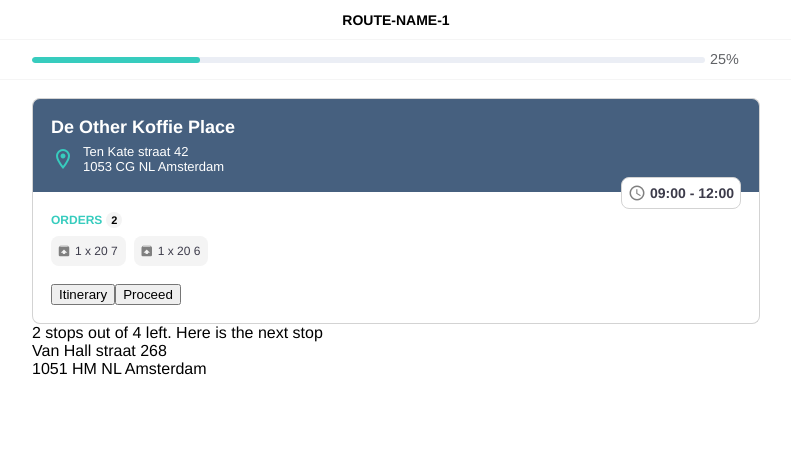
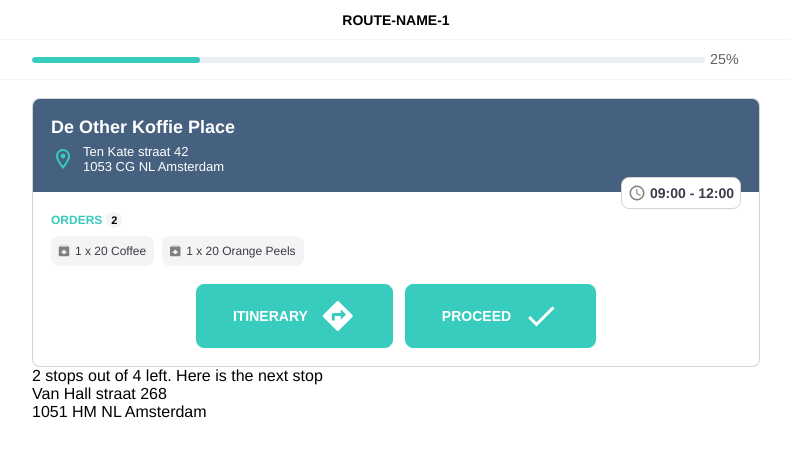
Before and after one commit to dvasyliev/driver-waste-free-app, a Vue app: page /route-wizard/1 in a window 1280 px wide. Shown: the top 456 px of the page, without its empty margins (244-1035 px from the left). Built offline with nearby package versions, Linux system fonts and the light colour scheme.

Commit message:
finished route stop card

```diff
--- a/src/features/route-wizard/components/RouteStopCard.vue
+++ b/src/features/route-wizard/components/RouteStopCard.vue
@@ -34,23 +34,33 @@
               <div class="RouteStopCard-ordersItemIcon">
                 <span class="material-icons">{{ order.type === 0 ? 'unarchive' : 'archive' }}</span>
               </div>
-              {{ order.quantity }} x {{ order.size }} {{ order.stream_product_id }}
+              {{ order.quantity }} x {{ order.size }} {{ order.stream_product_name }}
             </div>
           </template>
         </div>
       </div>
 
-      <template v-if="$slots['controls']">
-        <div class="RouteStopCard-controls">
-          <slot name="controls" />
-        </div>
-      </template>
+      <div class="RouteStopCard-buttons">
+        <ElButton
+          class="RouteStopCard-button"
+          color="#37ccbe"
+          @click="emit('itinerary', addressQuery)"
+        >
+          Itinerary
+          <span class="material-icons">directions</span>
+        </ElButton>
+
+        <ElButton class="RouteStopCard-button" color="#37ccbe" @click="emit('proceed')">
+          Proceed
+          <span class="material-icons">done</span>
+        </ElButton>
+      </div>
     </div>
   </div>
 </template>
 
 <script lang="ts" setup>
-import { toRefs } from 'vue'
+import { computed, toRefs } from 'vue'
 import { useDateFormat } from '@vueuse/core'
 import { Stop } from '../types'
 
@@ -58,11 +68,22 @@ type Props = {
   stop: Stop
 }
 
+type Emit = {
+  (event: 'itinerary', query: string): void
+  (event: 'proceed'): void
+}
+
 const props = defineProps<Props>()
+const emit = defineEmits<Emit>()
+
 const { stop } = toRefs(props)
-
 const timeStart = useDateFormat(stop.value.time_start, 'HH:mm')
 const timeEnd = useDateFormat(stop.value.time_end, 'HH:mm')
+const addressQuery = computed(() => {
+  const { house_number, street, town, country, postal_code } = stop.value.address
+
+  return `${house_number} ${street}, ${town}, ${country}, ${postal_code}`
+})
 </script>
 
 <style lang="scss" scoped>
@@ -200,8 +221,31 @@ const timeEnd = useDateFormat(stop.value.time_end, 'HH:mm')
     }
   }
 
-  &-controls {
-    margin-top: 18px;
+  &-buttons {
+    display: flex;
+    flex-wrap: wrap;
+    justify-content: center;
+    margin: 12px -6px -6px;
+  }
+
+  &-button {
+    display: flex;
+    align-items: center;
+    justify-content: center;
+    height: 64px;
+    margin: 6px;
+    padding: 0 36px;
+    border-radius: 8px;
+    box-shadow: none;
+    font-weight: bold;
+    text-transform: uppercase;
+    color: #ffffff;
+
+    span {
+      display: block;
+      margin-left: 12px;
+      font-size: 36px;
+    }
   }
 }
 </style>
--- a/src/features/route-wizard/components/RouteWizard.vue
+++ b/src/features/route-wizard/components/RouteWizard.vue
@@ -1,11 +1,8 @@
 <template>
-  <template v-if="currentStop">
-    <RouteStopCard :stop="currentStop">
-      <template #controls>
-        <button>Itinerary</button>
-        <button @click="onProceed">Proceed</button>
-      </template>
-    </RouteStopCard>
+  <template v-if="isRouteCompleted"> Route completed! </template>
+
+  <template v-else-if="currentStop">
+    <RouteStopCard :stop="currentStop" @itinerary="onItinerary" @proceed="onProceed" />
     <RouteSummary />
   </template>
 </template>
@@ -17,10 +14,16 @@ import RouteStopCard from './RouteStopCard.vue'
 import RouteSummary from './RouteSummary.vue'
 
 const routeWizardStore = useRouteWizardStore()
-const { currentStop } = storeToRefs(routeWizardStore)
+const { route, currentStop, isRouteCompleted } = storeToRefs(routeWizardStore)
+
+function onItinerary(query: string) {
+  window.open(`http://maps.google.com/?q=${query}`, '_blank')
+}
 
 async function onProceed() {
-  await routeWizardStore.completeCurrentStop()
-  await routeWizardStore.getRoute()
+  if (route.value) {
+    await routeWizardStore.completeCurrentStop()
+    await routeWizardStore.getRoute(route.value.route_id)
+  }
 }
 </script>
--- a/src/features/route-wizard/routeDataMock.json
+++ b/src/features/route-wizard/routeDataMock.json
@@ -23,6 +23,7 @@
         {
           "order_id": "000000007",
           "stream_product_id": 6,
+          "stream_product_name": "Orange Peels",
           "stream_type": "sinaasappelschillen",
           "quantity": 1,
           "size": 20,
@@ -32,6 +33,7 @@
         {
           "order_id": "000000006",
           "stream_product_id": 7,
+          "stream_product_name": "Coffee",
           "stream_type": "koffiedrab",
           "quantity": 1,
           "size": 20,
@@ -63,6 +65,7 @@
         {
           "order_id": "000000004",
           "stream_product_id": 7,
+          "stream_product_name": "Coffee",
           "stream_type": "koffiedrab",
           "quantity": 1,
           "size": 20,
@@ -72,6 +75,7 @@
         {
           "order_id": "000000005",
           "stream_product_id": 6,
+          "stream_product_name": "Orange Peels",
           "stream_type": "sinaasappelschillen",
           "quantity": 1,
           "size": 20,
@@ -103,6 +107,7 @@
         {
           "order_id": "000000003",
           "stream_product_id": 6,
+          "stream_product_name": "Orange Peels",
           "stream_type": "sinaasappelschillen",
           "quantity": 1,
           "size": 20,
@@ -112,6 +117,7 @@
         {
           "order_id": "000000004",
           "stream_product_id": 6,
+          "stream_product_name": "Orange Peels",
           "stream_type": "sinaasappelschillen",
           "quantity": 2,
           "size": 20,
@@ -121,6 +127,7 @@
         {
           "order_id": "000000002",
           "stream_product_id": 7,
+          "stream_product_name": "Coffee",
           "stream_type": "koffiedrab",
           "quantity": 1,
           "size": 20,
@@ -152,6 +159,7 @@
         {
           "order_id": "000000001",
           "stream_product_id": 7,
+          "stream_product_name": "Coffee",
           "stream_type": "koffiedrab",
           "quantity": 5,
           "size": 20,
@@ -161,6 +169,7 @@
         {
           "order_id": "000000002",
           "stream_product_id": 7,
+          "stream_product_name": "Coffee",
           "stream_type": "koffiedrab",
           "quantity": 4,
           "size": 20,
--- a/src/features/route-wizard/routeWizardService.ts
+++ b/src/features/route-wizard/routeWizardService.ts
@@ -30,6 +30,8 @@ export const updateRoute = (
     setTimeout(() => {
       if (storage.route.route_id === id) {
         storage.route = { ...storage.route, ...data }
+
+        return resolve({ data: cloneDeep(storage.route) })
       }
 
       reject({ error: { message: `Route ${id} not found` } })
--- a/src/features/route-wizard/routeWizardStore.ts
+++ b/src/features/route-wizard/routeWizardStore.ts
@@ -34,9 +34,6 @@ export const useRouteWizardStore = defineStore('routeWizard', {
 
       return index >= 0 ? index + 1 : NaN
     },
-    isLastStop(): boolean {
-      return this.currentStopNumber === this.numberOfStops
-    },
     isRouteCompleted(): boolean {
       return this.route?.status === Status.Completed
     },
@@ -59,15 +56,13 @@ export const useRouteWizardStore = defineStore('routeWizard', {
     },
 
     async completeCurrentStop() {
-      if (this.currentStop?.stop_id) {
-        await updateStop(this.currentStop?.stop_id, { status: Status.Completed })
+      if (this.currentStop) {
+        await updateStop(this.currentStop.stop_id, { status: Status.Completed })
       }
 
-      if (this.nextStop?.stop_id) {
-        await updateStop(this.nextStop?.stop_id, { status: Status.InProgress })
-      }
-
-      if (this.isLastStop && this.route) {
+      if (this.nextStop) {
+        await updateStop(this.nextStop.stop_id, { status: Status.InProgress })
+      } else if (this.route) {
         await updateRoute(this.route.route_id, { status: Status.Completed })
       }
     },
--- a/src/features/route-wizard/types.ts
+++ b/src/features/route-wizard/types.ts
@@ -38,6 +38,7 @@ export type Order = {
   size: number
   status: Status
   stream_product_id: number
+  stream_product_name: string
   stream_type: string
   type: OrderType
 }
```
